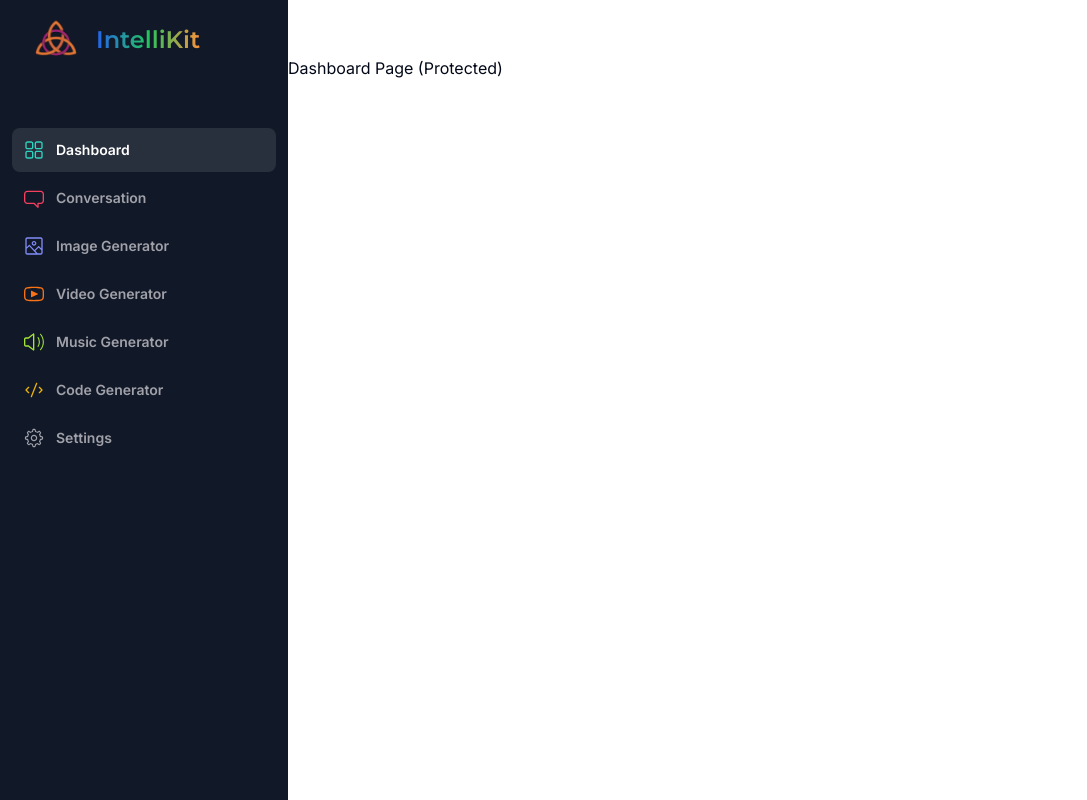
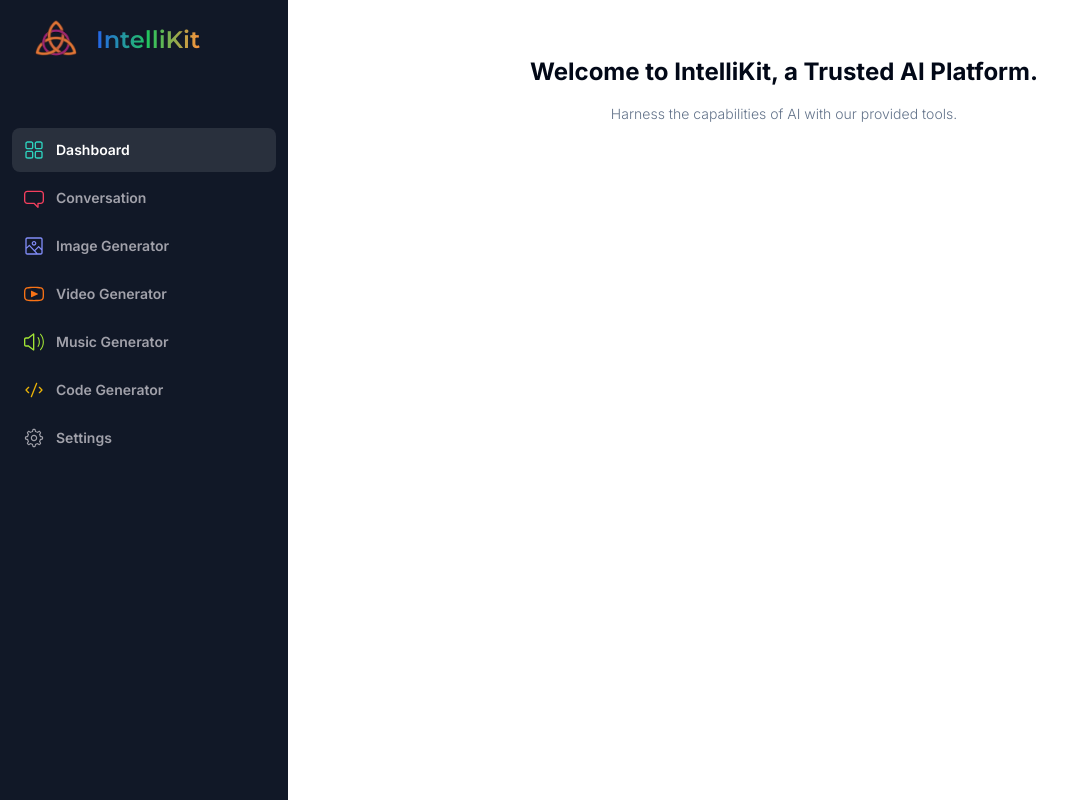
Before and after one commit to Erick559/Intelli-Kit, a Next.js app: page /dashboard in a window 1280 px wide. Shown: the whole page, without its empty margins (0-1087 px from the left). Built offline with nearby package versions, Linux system fonts and the light colour scheme.

Commit message:
Add an introductory title to the dashboard.

```diff
--- a/app/(dashboard)/(routes)/dashboard/page.tsx
+++ b/app/(dashboard)/(routes)/dashboard/page.tsx
@@ -1,7 +1,17 @@
 const DashboardPage = () => {
     return (
       <div>
-        <p>Dashboard Page (Protected)</p>
+        <div className="mb-8 space-y-4">
+          <h2 className="text-2xl md:text4xl font-bold text-center">
+            Welcome to IntelliKit, a Trusted AI Platform.
+          </h2>
+          <p className="text-muted-foreground font-light text-sm md:text:lg text-center">
+            Harness the capabilities of AI with our provided tools.
+          </p>
+        </div>
+        <div className="px-4 md:px-20 lg:px-32 space-y-4">
+
+        </div>
       </div>
 
       )
```
